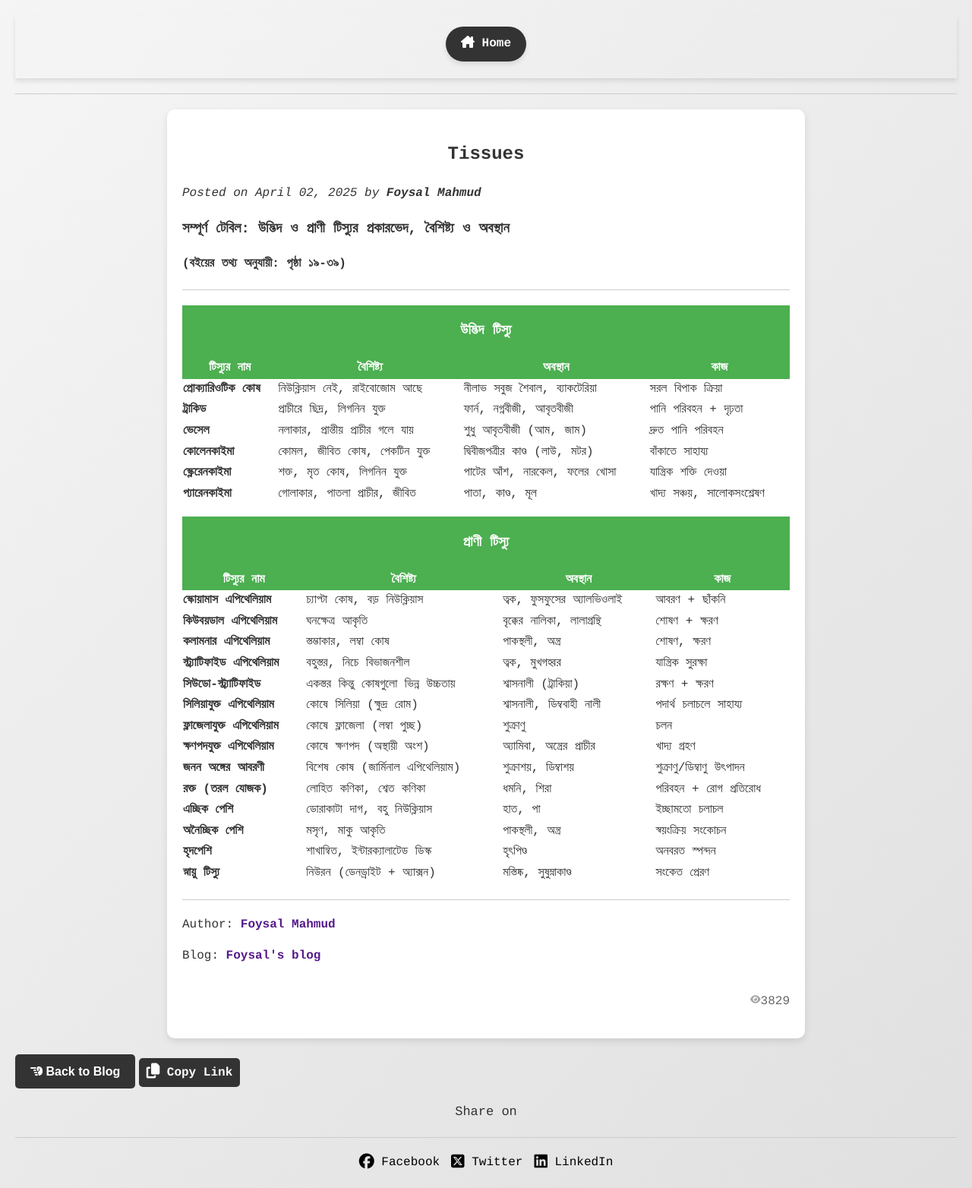
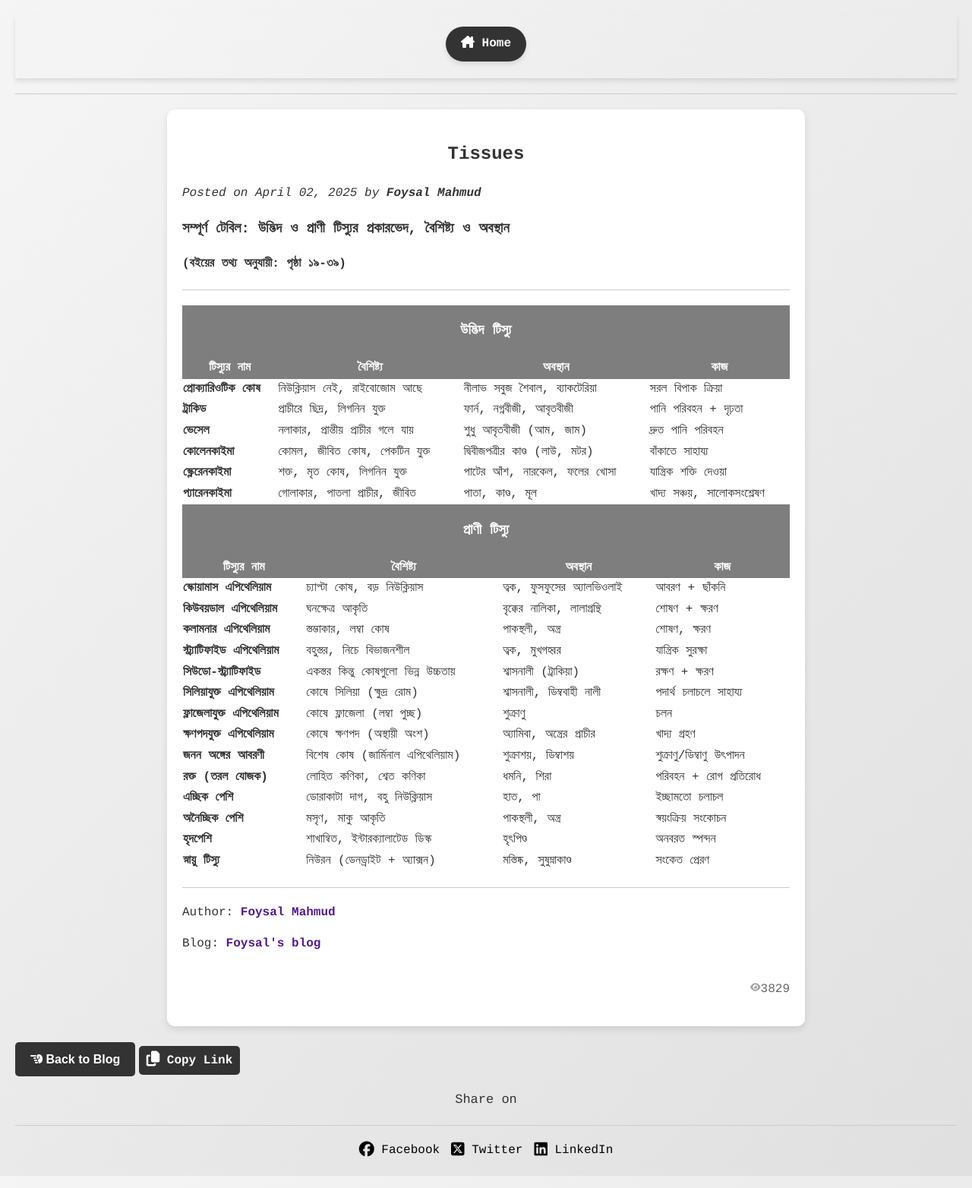
Before and after one commit to foysal1627/foysal1627.github.io, a Jekyll site: the page built from _posts/2025-04-02-Tissues.md, in a window 1280 px wide. Shown: the whole page at 76% size. Built offline with Jekyll 4.4.1, drawn with Linux system fonts in a browser that asks for light colours.

Commit message:
Update style.css

```diff
--- a/assets/css/style.css
+++ b/assets/css/style.css
@@ -134,9 +134,12 @@ button:hover {
 .tissue-table {
      width: 100%;
      border-collapse: collapse;
-     margin: 1rem 0;
+     margin: 1.6rem 0.2;
+     word-wrap: break-word;
    }
    .tissue-table th {
-     background-color: #4CAF50;
+     background-color: black;
+     opacity: 0.5;
      color: white;
+     word-wrap: break-word;
    }
```
